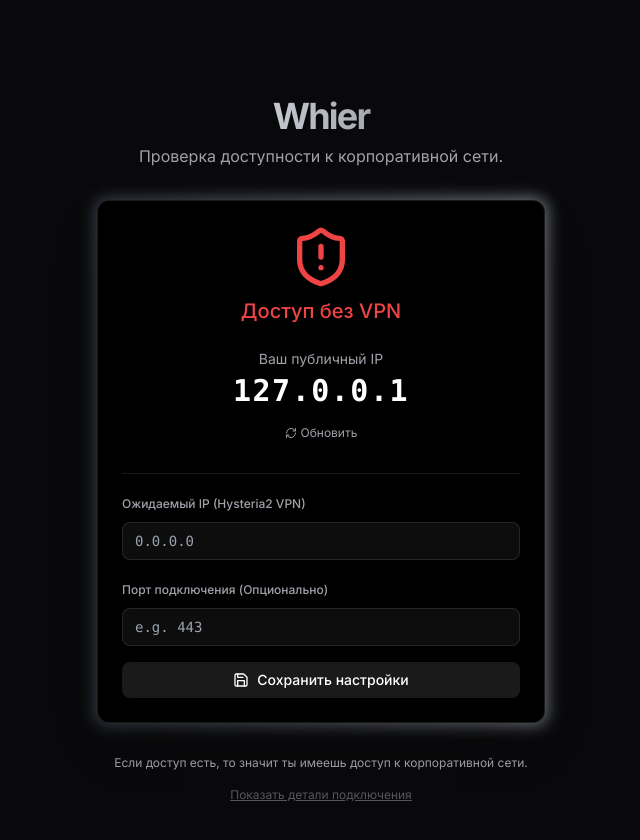
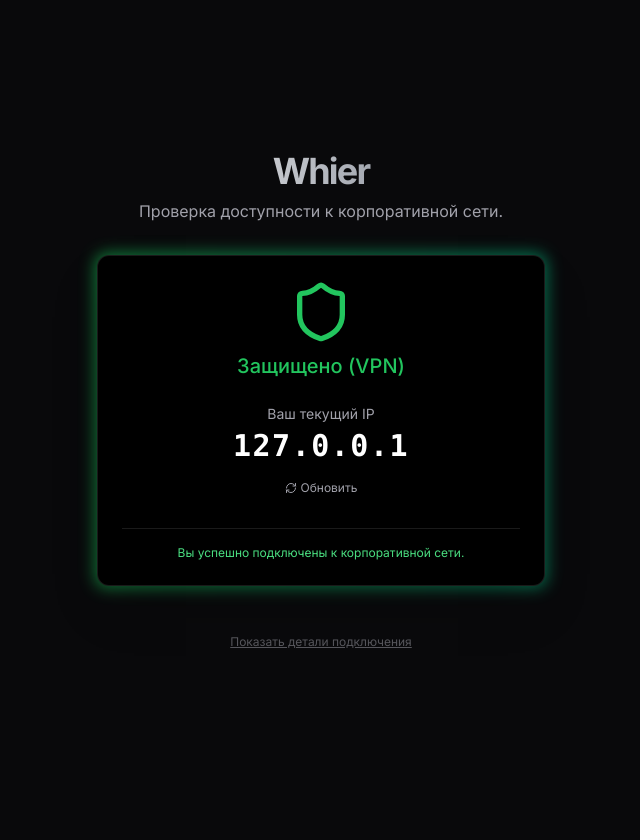
Before and after one commit to lessardstudio/localWhoer, a Next.js app: page / in a window 1280 px wide. Shown: the top 840 px of the page, without its empty margins (319-959 px from the left). After the commit the page ends 800 px from the top, so only its background shows below. Built offline with nearby package versions, Linux system fonts and the light colour scheme.

Commit message:
feat(security): add trusted IP verification and simplify UI
- Implement trusted IP list and network checks in API endpoint
- Remove manual configuration UI in favor of automatic security detection
- Update UI to reflect new security verification system

```diff
--- a/src/app/api/ip/route.ts
+++ b/src/app/api/ip/route.ts
@@ -18,13 +18,31 @@
     ip = '127.0.0.1';
   }
 
+  // Trusted Networks / IPs
+  // 172.18.0.1 - Docker Gateway (Internal Network Access)
+  // 127.0.0.1 - Localhost (Masquerade Proxy)
+  // 208.92.227.197 - Server Public IP (VPN Exit IP)
+  const trustedIps = [
+    '127.0.0.1',
+    '::1',
+    '172.18.0.1',
+    '208.92.227.197'
+  ];
+
+  const isTrustedIp = trustedIps.includes(ip);
+  const isDockerNetwork = ip.startsWith('172.18.') || ip.startsWith('10.');
+
+  // Check if secure
+  const isSecure = isTrustedIp || isDockerNetwork;
+
   return NextResponse.json({
     ip,
+    isSecure, // <-- New flag
     debug: {
       'x-forwarded-for': forwardedFor,
       'x-real-ip': realIp,
-      'next-ip': req.ip,
-      'geo': req.geo
+      'headers': Object.fromEntries(req.headers),
+      'isSecure': isSecure
     }
   });
 }
--- a/src/app/page.tsx
+++ b/src/app/page.tsx
@@ -1,26 +1,17 @@
 "use client";
 
 import { useEffect, useState } from "react";
-import { Loader2, Shield, ShieldAlert, RefreshCw, Save } from "lucide-react";
+import { Loader2, Shield, ShieldAlert, RefreshCw } from "lucide-react";
 import { cn } from "@/lib/utils";
 
 export default function Home() {
   const [ip, setIp] = useState<string | null>(null);
+  const [isSecure, setIsSecure] = useState(false);
   const [debugInfo, setDebugInfo] = useState<any>(null);
   const [loading, setLoading] = useState(true);
-  const [expectedIp, setExpectedIp] = useState("");
-  const [isClient, setIsClient] = useState(false);
-  const [proxyPort, setProxyPort] = useState("");
   const [showDebug, setShowDebug] = useState(false);
 
   useEffect(() => {
-    setIsClient(true);
-    const savedIp = localStorage.getItem("whier_expected_ip");
-    if (savedIp) setExpectedIp(savedIp);
-
-    const savedPort = localStorage.getItem("whier_proxy_port");
-    if (savedPort) setProxyPort(savedPort);
-
     fetchIp();
   }, []);
 
@@ -30,6 +21,7 @@
       const res = await fetch("/api/ip");
       const data = await res.json();
       setIp(data.ip);
+      setIsSecure(data.isSecure);
       setDebugInfo(data.debug);
     } catch (error) {
       console.error("Failed to fetch IP", error);
@@ -38,18 +30,6 @@
       setLoading(false);
     }
   };
-
-  const handleSaveConfig = () => {
-    localStorage.setItem("whier_expected_ip", expectedIp);
-    localStorage.setItem("whier_proxy_port", proxyPort);
-    // Trigger re-check logic visually if needed
-    fetchIp();
-  };
-
-  const isSecured = ip && expectedIp && ip === expectedIp;
-  const isConfigured = !!expectedIp;
-
-  if (!isClient) return null;
 
   return (
     <div className="w-full max-w-md space-y-8">
@@ -63,8 +43,7 @@
       <div className="relative group">
         <div className={cn(
           "absolute -inset-0.5 bg-gradient-to-r rounded-xl blur opacity-75 transition duration-1000 group-hover:duration-200",
-          isSecured ? "from-green-600 to-emerald-600" : "from-red-600 to-orange-600",
-          !isConfigured && "from-gray-600 to-gray-400"
+          isSecure ? "from-green-600 to-emerald-600" : "from-red-600 to-orange-600"
         )}></div>
         <div className="relative bg-black rounded-xl p-6 border border-white/10 shadow-2xl">
 
@@ -72,24 +51,22 @@
           <div className="flex justify-center mb-6">
             {loading ? (
               <Loader2 className="h-16 w-16 text-blue-500 animate-spin" />
-            ) : isSecured ? (
+            ) : isSecure ? (
               <div className="flex flex-col items-center text-green-500">
                 <Shield className="h-16 w-16 mb-2" />
-                <span className="text-xl font-medium">Защищено (Hysteria2)</span>
+                <span className="text-xl font-medium">Защищено (VPN)</span>
               </div>
             ) : (
               <div className="flex flex-col items-center text-red-500">
                 <ShieldAlert className="h-16 w-16 mb-2" />
-                <span className="text-xl font-medium">
-                  {isConfigured ? "Не защищено" : "Доступ без VPN"}
-                </span>
+                <span className="text-xl font-medium">Нет доступа к корпоративной сети</span>
               </div>
             )}
           </div>
 
           {/* IP Display */}
           <div className="text-center mb-8">
-            <div className="text-sm text-muted-foreground mb-1">Ваш публичный IP</div>
+            <div className="text-sm text-muted-foreground mb-1">Ваш текущий IP</div>
             <div className="text-3xl font-mono font-bold tracking-wider text-white">
               {ip || "..."}
             </div>
@@ -101,47 +78,23 @@
             </button>
           </div>
 
-          {/* Configuration */}
-          <div className="space-y-4 pt-4 border-t border-white/10">
-            <div className="space-y-2">
-              <label className="text-xs font-medium text-muted-foreground">Ожидаемый IP (Hysteria2 VPN)</label>
-              <input
-                type="text"
-                value={expectedIp}
-                onChange={(e) => setExpectedIp(e.target.value)}
-                placeholder="0.0.0.0"
-                className="w-full bg-white/5 border border-white/10 rounded-lg px-3 py-2 text-sm text-white focus:outline-none focus:ring-2 focus:ring-primary/50 font-mono"
-              />
-            </div>
-
-            <div className="space-y-2">
-              <label className="text-xs font-medium text-muted-foreground">Порт подключения (Опционально)</label>
-              <input
-                type="text"
-                value={proxyPort}
-                onChange={(e) => setProxyPort(e.target.value)}
-                placeholder="e.g. 443"
-                className="w-full bg-white/5 border border-white/10 rounded-lg px-3 py-2 text-sm text-white focus:outline-none focus:ring-2 focus:ring-primary/50 font-mono"
-              />
-            </div>
-
-            <button
-              onClick={handleSaveConfig}
-              className="w-full flex items-center justify-center gap-2 bg-white/10 hover:bg-white/20 text-white py-2 rounded-lg text-sm font-medium transition-colors"
-            >
-              <Save className="h-4 w-4" /> Сохранить настройки
-            </button>
+          {/* Info */}
+          <div className="text-center text-xs text-muted-foreground pt-4 border-t border-white/10">
+            {isSecure ? (
+               <p className="text-green-400">Вы успешно подключены к корпоративной сети.</p>
+            ) : (
+               <p className="text-red-400">Подключитесь к Hysteria2 VPN для доступа.</p>
+            )}
           </div>
         </div>
       </div>
 
       <div className="text-center text-xs text-muted-foreground">
-        <p>Если доступ есть, то значит ты имеешь доступ к корпоративной сети.</p>
         <button
           onClick={() => setShowDebug(!showDebug)}
           className="mt-4 underline opacity-50 hover:opacity-100"
         >
-          {showDebug ? "Скрыть детали подключения" : "Показать детали подключения"}
+          {showDebug ? "Скрыть детали" : "Показать детали подключения"}
         </button>
 
         {showDebug && debugInfo && (
```
